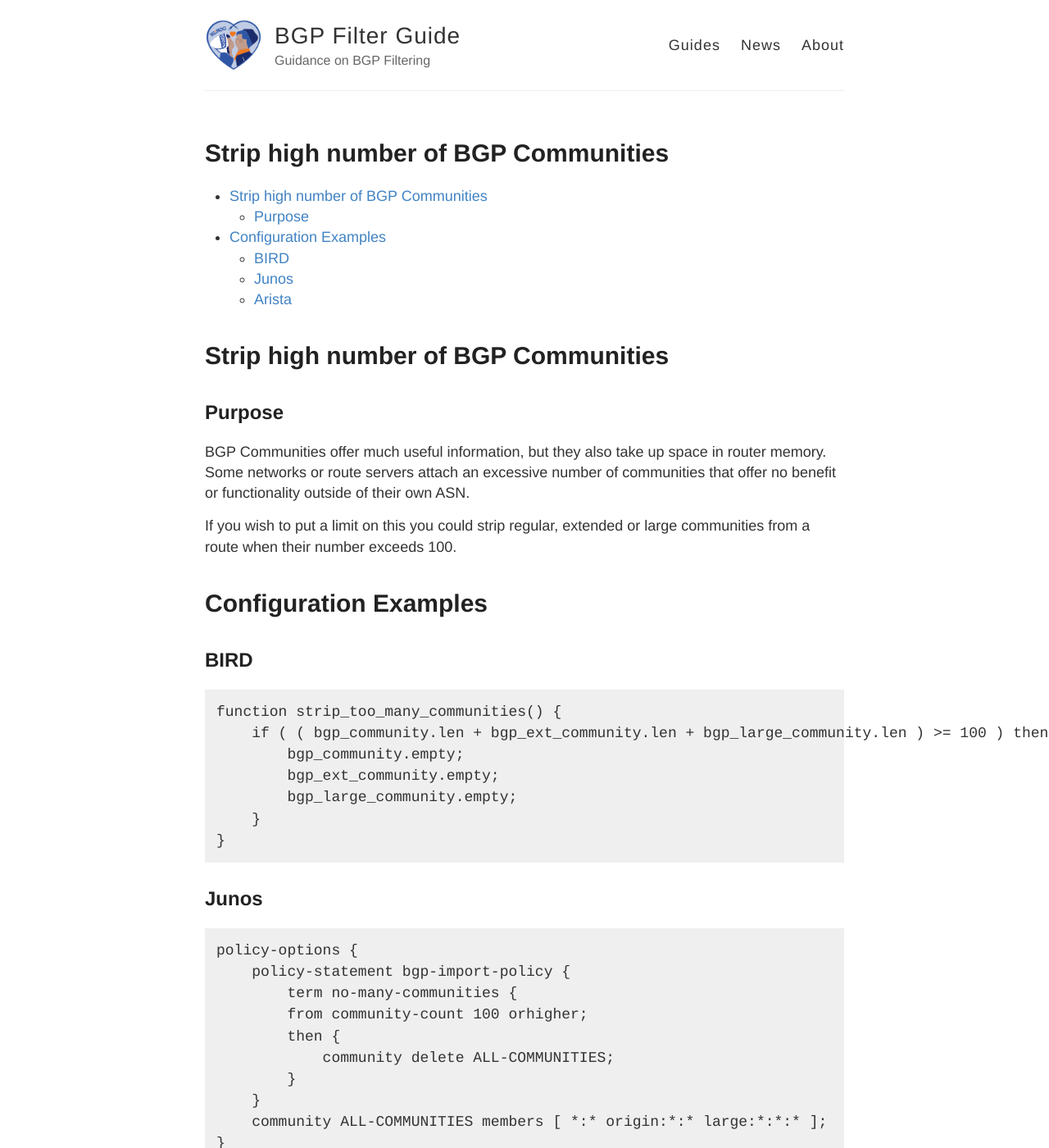
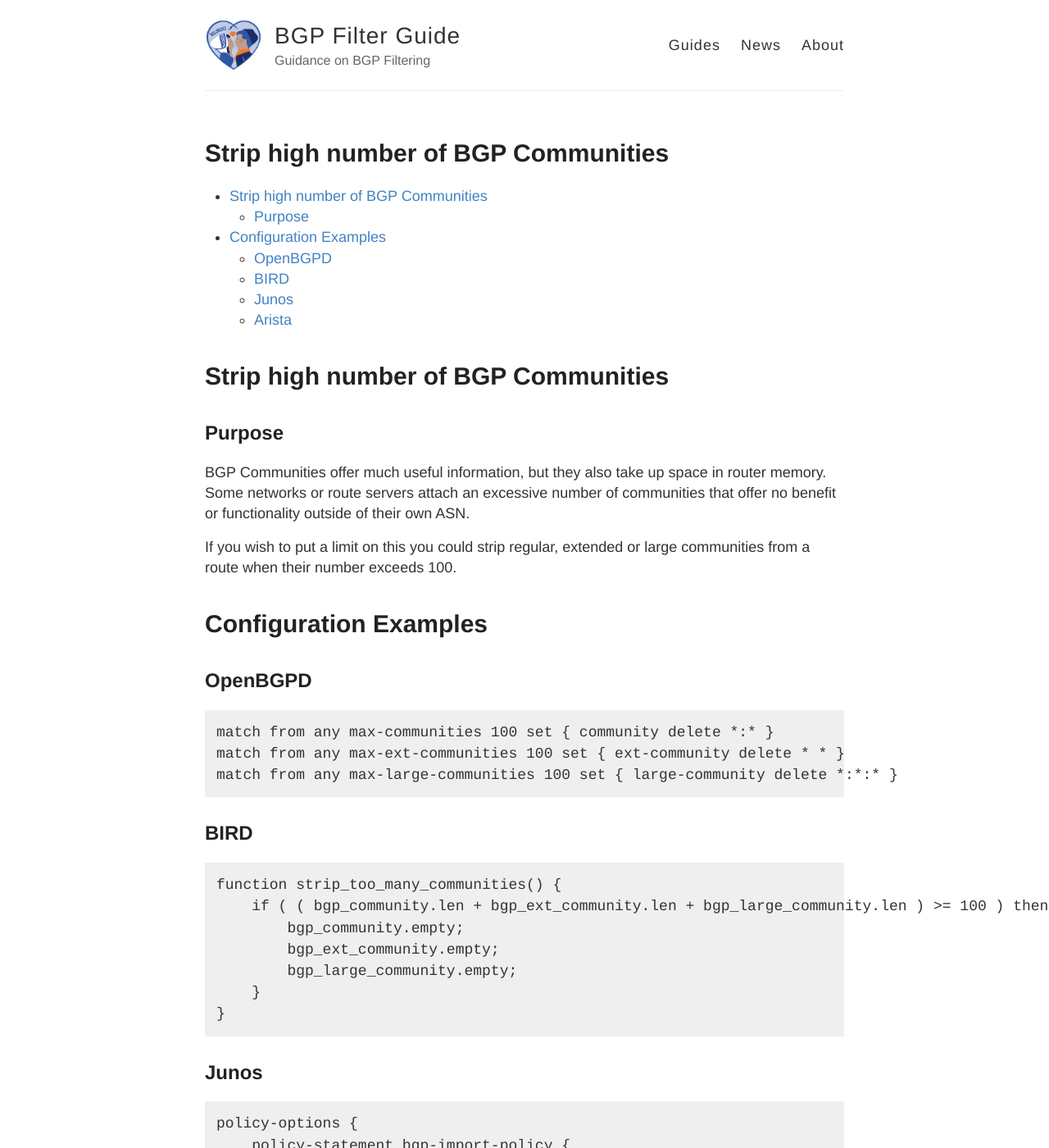
Before and after one commit to NLNOG/bgpfilterguide, a Jekyll site: the page built from guides/many_communities.md, in a window 1280 px wide and 1400 px high. Shown: the whole window at 82% size. Built offline with Jekyll 4.4.1, drawn with Linux system fonts in a browser that asks for light colours.

Commit message:
add OpenBGPD example to many communities

````diff
--- a/guides/many_communities.md
+++ b/guides/many_communities.md
@@ -18,6 +18,13 @@ If you wish to put a limit on this you could strip regular, extended or large co
 
 # Configuration Examples
 
+## OpenBGPD
+
+```
+match from any max-communities 100 set { community delete *:* }
+match from any max-ext-communities 100 set { ext-community delete * * }
+match from any max-large-communities 100 set { large-community delete *:*:* }
+```
 
 ## BIRD
 
````
